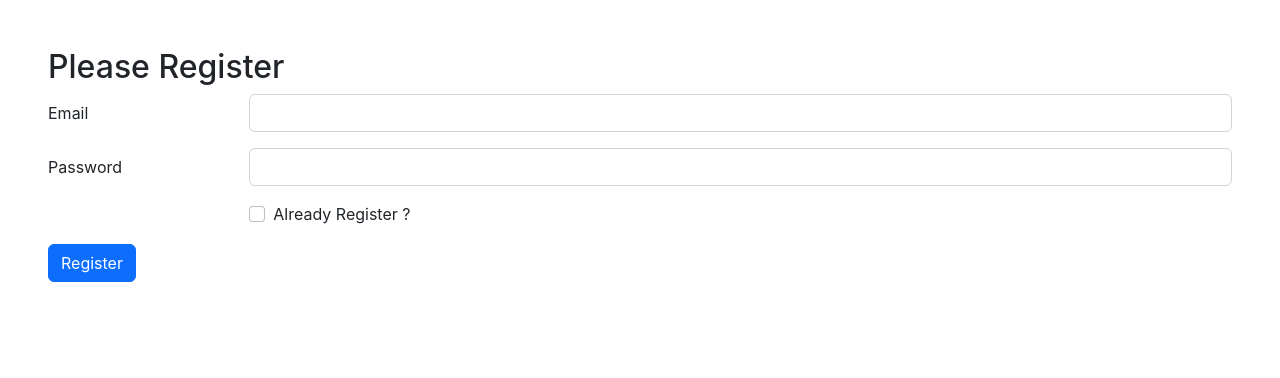
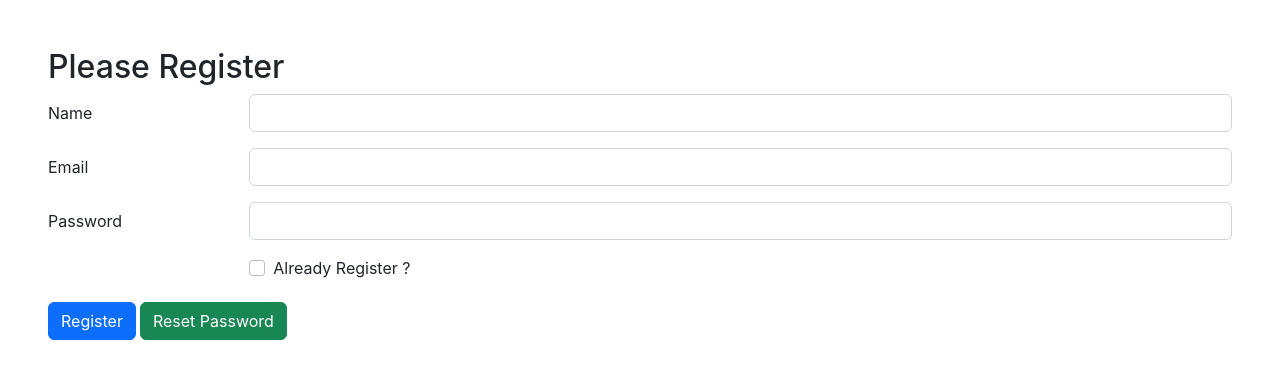
Before and after one commit to saifur1681/react-email-password-authentication, a React (Create React App) app: page / in a window 1280 px wide. Shown: the top 378 px of the page. Built offline with nearby package versions, Linux system fonts and the light colour scheme.

Commit message:
seventh commit

```diff
--- a/src/App.js
+++ b/src/App.js
@@ -1,6 +1,6 @@
 import { useState } from 'react';
 import './App.css'
-import { getAuth, createUserWithEmailAndPassword, signInWithEmailAndPassword, sendEmailVerification } from "firebase/auth";
+import { getAuth, createUserWithEmailAndPassword, signInWithEmailAndPassword, sendEmailVerification, sendPasswordResetEmail, updateProfile } from "firebase/auth";
 import firebaseConfigarationInitiliZing from './Firebase/firebase-initialize';
 
 
@@ -9,10 +9,15 @@ firebaseConfigarationInitiliZing();
 const auth = getAuth();
 
 function App() {
+  const [name, setName] = useState('')
   const [email, setEmail] = useState('')
   const [password, setPassword] = useState('')
   const [error, setError] = useState('')
   const [isLogin, setIsLogin] = useState(false)
+
+  const handleNameChange = e => {
+    setName(e.target.value)
+  }
 
   const toggleLogin = e => {
     setIsLogin(e.target.checked)
@@ -24,6 +29,13 @@ function App() {
 
   const handleEmailChange = e => {
     setEmail(e.target.value);
+  }
+
+  const ResetPassword = () => {
+    sendPasswordResetEmail(auth, email)
+      .then(result => {
+        console.log(result)
+      })
   }
 
   const handleRegistration = e => {
@@ -49,6 +61,7 @@ function App() {
         console.log(user);
         setError('');
         verifyEmail();
+        setUserName();
       })
       .catch(error => {
         setError(error.message);
@@ -68,6 +81,15 @@ function App() {
       })
   }
 
+  const setUserName = () => {
+    updateProfile(auth.currentUser, {
+displayName: name
+    })
+    .then(()=>{
+
+    })
+  }
+
   const verifyEmail = () => {
     sendEmailVerification(auth.currentUser)
       .then((result) => {
@@ -78,8 +100,14 @@ function App() {
   return (
     <div className="m-5" >
       <form onSubmit={handleRegistration} >
+        <h2 className="text-regular" >Please {isLogin ? 'Login' : 'Register'}</h2>
+        {!isLogin && <div class="row mb-3">
+          <label for="inputEmail3" class="col-sm-2 col-form-label">Name</label>
+          <div class="col-sm-10">
+            <input onBlur={handleNameChange} type="name" class="form-control" id="inputEmail3" required />
+          </div>
+        </div>}
         <div class="row mb-3">
-          <h2 className="text-regular" >Please {isLogin ? 'Login' : 'Register'}</h2>
           <label for="inputEmail3" class="col-sm-2 col-form-label">Email</label>
           <div class="col-sm-10">
             <input onBlur={handleEmailChange} type="email" class="form-control" id="inputEmail3" required />
@@ -103,6 +131,8 @@ function App() {
         </div>
         <div className="text-danger" ><h3>{error}</h3></div>
         <button type="submit" class="btn btn-primary">{isLogin ? 'Log In' : 'Register'}</button>
+        <button onClick={ResetPassword} type="button" className="btn btn-success m-1">Reset Password</button>
+
       </form>
     </div>
   )
```
